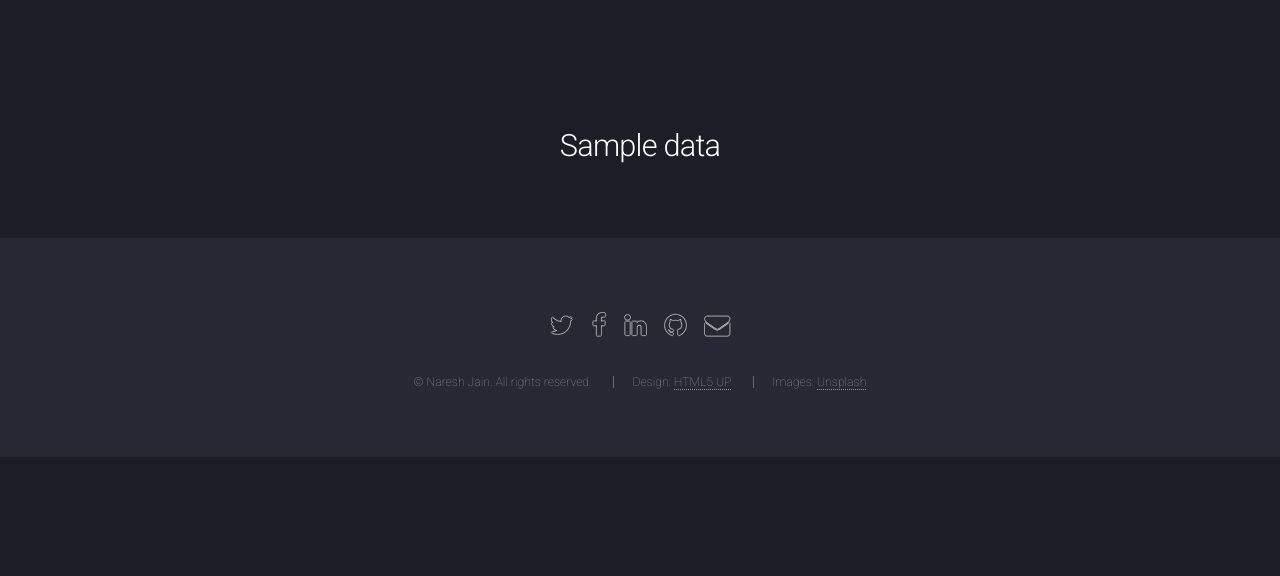
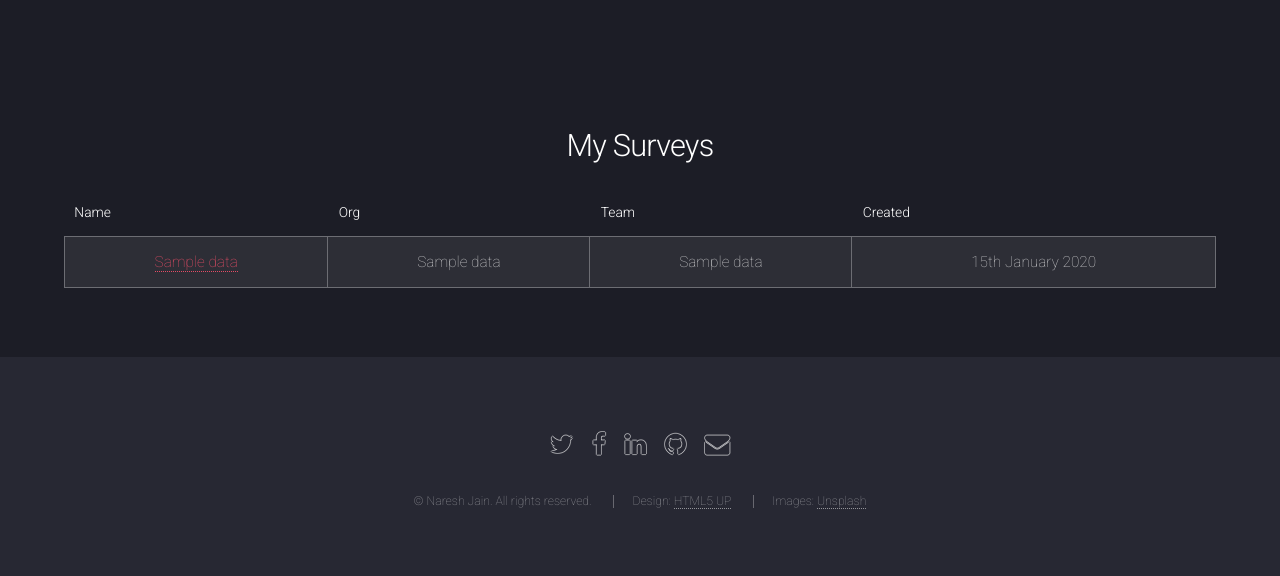
Before and after one commit to nashjain/feedback360, a PHP site: template templates/survey/dashboard.html.php in a window 1280 px wide. Shown: the top 576 px of the page. Run offline with PHP 8.4, Linux system fonts and the light colour scheme; the template is opened without the code that fills it: most values are stand-ins (such as "Sample title", 1, 10 or a date in 2020).

Commit message:
simple dashboard to see the listing of all the surveys created by you

```diff
--- a/models/survey.php
+++ b/models/survey.php
@@ -33,4 +33,9 @@ class Survey
     {
         return DB::queryFirstRow("select * from survey where survey.id=%i", $id);
     }
+
+    public static function fetch_my_surveys()
+    {
+        return DB::query("select survey.*, org.name as org_name, team.name as team_name from survey INNER JOIN org on org.id=org_id INNER JOIN team on team.id=team_id where survey.username=%s order by updated desc", Session::get_user_property('username'));
+    }
 }
--- a/templates/survey/dashboard.html.php
+++ b/templates/survey/dashboard.html.php
@@ -1,5 +1,26 @@
 <section class="wrapper style special fade">
     <div class="container">
-        <h2><?php echo $data['name'] ?></h2>
+        <h2>My Surveys</h2>
+        <div class="table-wrapper">
+            <table class="alt">
+                <thead>
+                    <tr>
+                        <th>Name</th>
+                        <th>Org</th>
+                        <th>Team</th>
+                        <th>Created</th>
+                    </tr>
+                </thead>
+                <tbody>
+                <?php foreach($data as $survey) { ?>
+                    <tr>
+                        <td><a href="/survey/<?php echo $survey['id'] ?>"><?php echo $survey['name'] ?></a></td>
+                        <td><?php echo $survey['org_name'] ?></td>
+                        <td><?php echo $survey['team_name'] ?></td>
+                        <td><?php echo date( 'jS F Y', strtotime($survey['created'])) ?></td>
+                    </tr>
+                <?php } ?>
+            </table>
+        </div>
     </div>
 </section>
--- /dev/null
+++ b/templates/survey/details.html.php
@@ -0,0 +1,5 @@
+<section class="wrapper style special fade">
+    <div class="container">
+        <h2><?php echo $data['name'] ?></h2>
+    </div>
+</section>
```
Also changed, not shown: controllers/survey_request_handler.php (+8 -3 lines).
